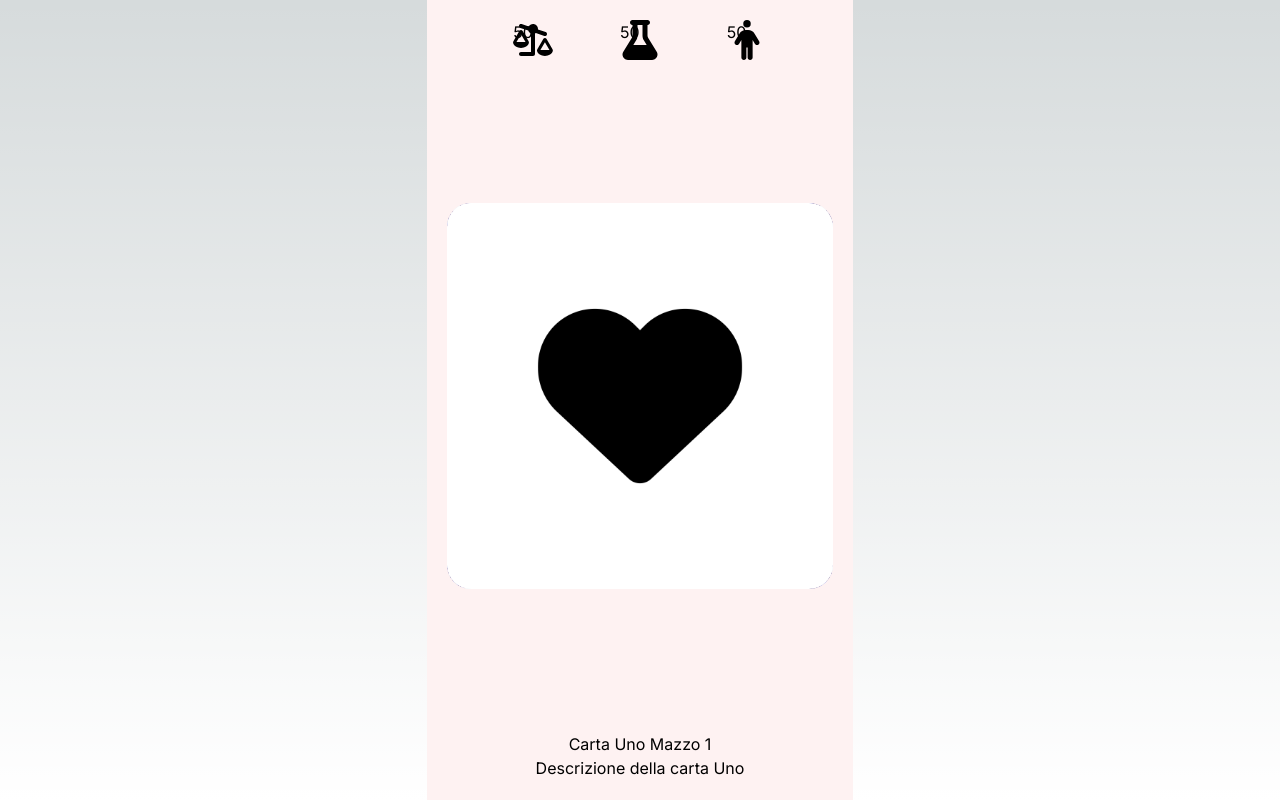
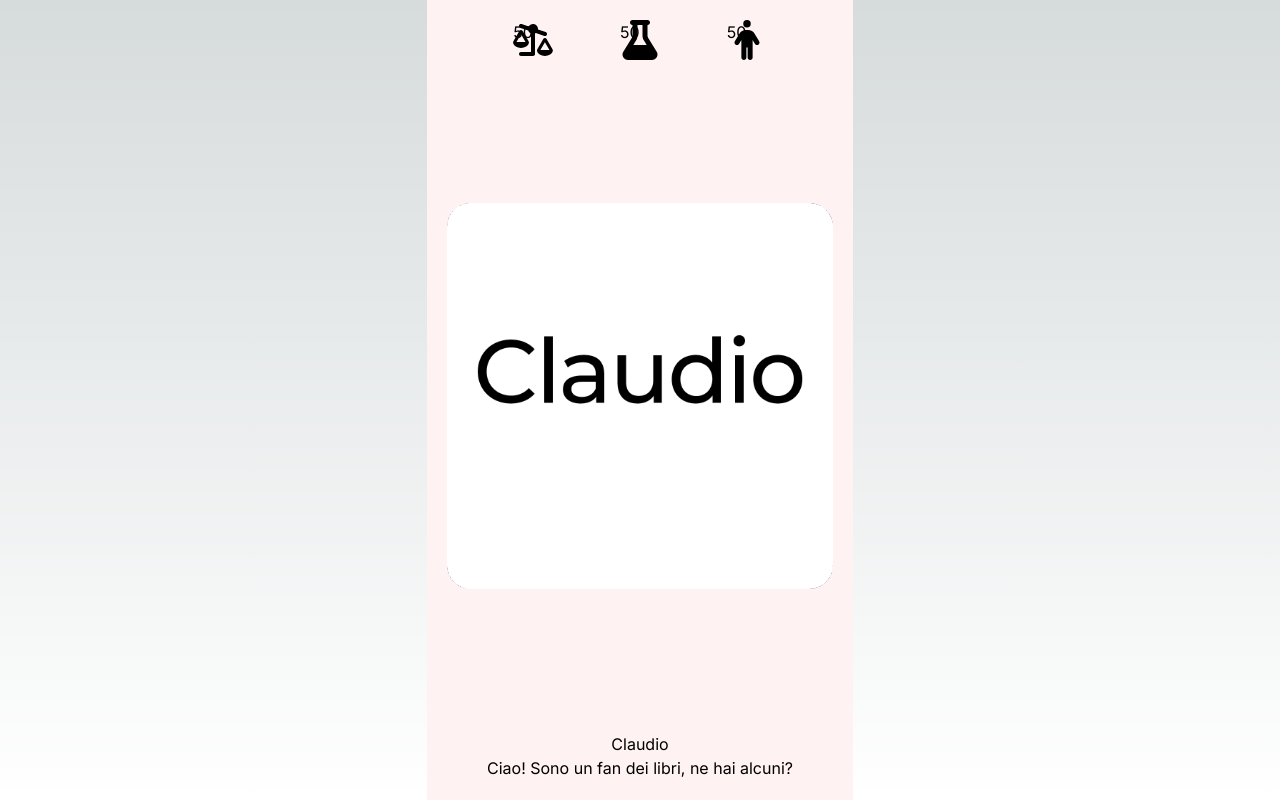
Before and after one commit to Pippoide/evolution, a Next.js app: page /game in a window 1280 px wide. Built offline with nearby package versions, Linux system fonts and the light colour scheme.

Commit message:
update 5card

```diff
--- a/src/app/game/page.js
+++ b/src/app/game/page.js
@@ -107,7 +107,7 @@ export default function Game() {
         changeIndicatore(true)
         // Esegui azione di swipe a destra
         //
-        if (carta?.skipCarteDirection == true) {
+        if (carta?.skipCarteDirection == 0 || carta?.skipCarteDirection == 2) {
           setContatoreCarta(prevContatoreCarta => prevContatoreCarta + carta.numSkipCarte) //nuova carta skippata
           console.log(contatoreCarta)
         }
@@ -119,7 +119,7 @@ export default function Game() {
       } else if (info.offset.x < -100) {
         changeIndicatore(false)
         //
-        if (carta?.skipCarteDirection == false) {
+        if (carta?.skipCarteDirection == 1 || carta?.skipCarteDirection == 2) {
           setContatoreCarta(prevContatoreCarta => prevContatoreCarta + carta.numSkipCarte) //nuova carta skippata
         } else {
           setContatoreCarta(prevContatoreCarta => prevContatoreCarta + 1)
--- a/src/app/page.js
+++ b/src/app/page.js
@@ -6,7 +6,8 @@ async function getData() {
     const res = await fetch(`${process.env.BACKEND_URL}/leadboard?${Date.now()}`, {
       method: "GET",
       cache: 'default',
-       next: { tags: ['leadboard'] } });
+      next: { tags: ['leadboard'] }
+    });
     return await res.json();
   } catch (error) {
     console.error('Error fetching data:', error);
@@ -18,23 +19,26 @@ async function getData() {
 export default async function Home() {
   const rows = await getData();
   return (
-    <div className="h-screen w-screen flex flex-col justify-center items-center">
-      <h1>Scopri quanto ne sai della storia sulla grafica</h1>
-      <Link href="/game" className="bg-red-50 px-4 py-2">gioca</Link>
-      <div>
-        <div className="flex justify-between">
-          <h1>posizione</h1>
-          <h1>nickname</h1>
-          <h1>score</h1>
+    <div className="h-screen bg-green-500 w-screen flex flex-col justify-center items-center">
+      <h1 className="text-xl">Scopri quanto ne sai della storia sulla grafica</h1>
+      <Link href="/game" className="bg-red-50 px-4 py-2 ">Gioca</Link>
+      <div className="w-full md:w-1/3">
+        <div className="grid grid-cols-9  bg-red-500 ">
+          <div className="col-span-2">rank</div>
+          <div className="col-span-5">nickname</div>
+          <div className="col-span-2">score</div>
         </div>
+        <div className="grid grid-cols-1 w-full">
           {rows.map((rows, index) => {
             return (
-            <div className="flex justify-between" key={index}>
-              <h1>{index + 1}</h1>
-              <h1>{rows.name}</h1>
-              <h1>{rows.score}</h1>
+              <div className="grid grid-cols-9  " key={index}>
+                <h1 className="col-span-2">{index + 1}</h1>
+                <h1 className="col-span-5">{rows.name}</h1>
+                <h1 className="col-span-2">{rows.score}</h1>
               </div>)
           })}
+        </div>
+
       </div>
     </div>
   )
--- a/src/deck.json
+++ b/src/deck.json
@@ -1,117 +1,123 @@
 {
   "deck": [
     {
-      "nomeMazzo": "Introduzione",
+      "nomeMazzo": "industria",
       "carta": [
         {
           "id": 0,
-          "titolo": "Carta Uno Mazzo 1",
-          "descrizione": "Descrizione della carta Uno",
-          "testoSinistra": "stai andando a sinistra",
-          "testoDestra": "stai andando a destra",
-          "img": "/card.png",
+          "numSkipCarte": 4,
+          "skipCarteDirection": 1,
+          "titolo": "Claudio",
+          "descrizione": "Ciao! Sono un fan dei libri, ne hai alcuni?",
+          "testoSinistra": "Non lavoro con i satanisti",
+          "testoDestra": "Tutto ciò che desideri ;)",
+          "img": "/claudio.png",
           "indicatore": {
             "etica": {
-              "destra": 100,
-              "sinistra": -10
+              "destra": 0,
+              "sinistra": 0
             },
             "popolo": {
-              "destra": 5,
-              "sinistra": -10
+              "destra": 0,
+              "sinistra": 0
             },
             "progresso": {
               "destra": 0,
-              "sinistra": -10
+              "sinistra": 0
             }
           }
         },
         {
           "id": 1,
-          "numSkipCarte": 3,
-          "skipCarteDirection": true,
-          "titolo": "Sono una carta skip 2 a destra",
-          "descrizione": "se andro a destra skippero delle carte",
-          "testoSinistra": "si",
-          "testoDestra": "no",
-          "img": "/skip.png",
+          "numSkipCarte": 2,
+          "skipCarteDirection": 1,
+          "titolo": "Claudio",
+          "descrizione": "Wow, grazie. Non e’ che hai il libro di hypne… hypne… tomachia ?",
+          "testoSinistra": "Sei sicuro che la vuoi?",
+          "testoDestra": "Certo Tieni",
+          "img": "/claudio.png",
           "indicatore": {
             "etica": {
               "destra": 0,
-              "sinistra": -10
+              "sinistra": 0
             },
             "popolo": {
               "destra": 0,
-              "sinistra": -10
+              "sinistra": 0
             },
             "progresso": {
               "destra": 0,
-              "sinistra": -10
+              "sinistra": 0
             }
           }
         },
         {
-          "id": 0,
-          "titolo": "mi avrestsi skippato 1",
-          "descrizione": "Descrizione della carta Uno",
-          "testoSinistra": "stai andando a sinistra",
-          "testoDestra": "stai andando a destra",
-          "img": "/card.png",
+          "id": 2,
+          "titolo": "Claudio",
+          "numSkipCarte" : 2,
+          "skipCarteDirection": 2,
+          "descrizione": " *Pronunciando male il nome del libro, appare Lucifero* Claudio: Aiutoooooo! * e scappa via*",
+          "testoSinistra": " ",
+          "testoDestra": " ",
+          "img": "/claudio.png",
           "indicatore": {
             "etica": {
-              "destra": 10,
-              "sinistra": -10
+              "destra": 0,
+              "sinistra": 0
             },
             "popolo": {
-              "destra": 5,
-              "sinistra": -10
+              "destra": 0,
+              "sinistra": 0
             },
             "progresso": {
               "destra": 0,
-              "sinistra": -10
+              "sinistra": 0
             }
           }
         },
         {
-          "id": 0,
-          "titolo": "mi avresti skippato 2",
-          "descrizione": "Descrizione della carta Uno",
-          "testoSinistra": "stai andando a sinistra",
-          "testoDestra": "stai andando a destra",
-          "img": "/card.png",
+          "id": 3,
+          "titolo": "Claudio",
+          "skipCarteDirection":2,
+          "numSkipCarte":2,
+          "descrizione": "Claudio si rigira e va via",
+          "testoSinistra": " ",
+          "testoDestra": " ",
+          "img": "/claudio.png",
           "indicatore": {
             "etica": {
-              "destra": 10,
-              "sinistra": -10
+              "destra": 0,
+              "sinistra": 0
             },
             "popolo": {
-              "destra": 5,
-              "sinistra": -10
+              "destra": 0,
+              "sinistra": 0
             },
             "progresso": {
               "destra": 0,
-              "sinistra": -10
+              "sinistra": 0
             }
           }
         },
         {
-          "id": 0,
-          "titolo": "eeheh mi hai perso 2 carte",
-          "descrizione": "Descrizione della carta Uno",
-          "testoSinistra": "stai andando a sinistra",
-          "testoDestra": "stai andando a destra",
-          "img": "/card.png",
+          "id": 4,
+          "titolo": "Claudio",
+          "descrizione": "OK torno a pregare satana da solo",
+          "testoSinistra": " ",
+          "testoDestra": " ",
+          "img": "/claudio.png",
           "indicatore": {
             "etica": {
-              "destra": 10,
-              "sinistra": -10
+              "destra": 0,
+              "sinistra": 0
             },
             "popolo": {
-              "destra": 5,
-              "sinistra": -10
+              "destra": 0,
+              "sinistra": 0
             },
             "progresso": {
               "destra": 0,
-              "sinistra": -10
+              "sinistra": 0
             }
           }
         }
```
Also changed, not shown: public/claudio.png (added). Lines whose indentation alone changed are shown as unchanged.
